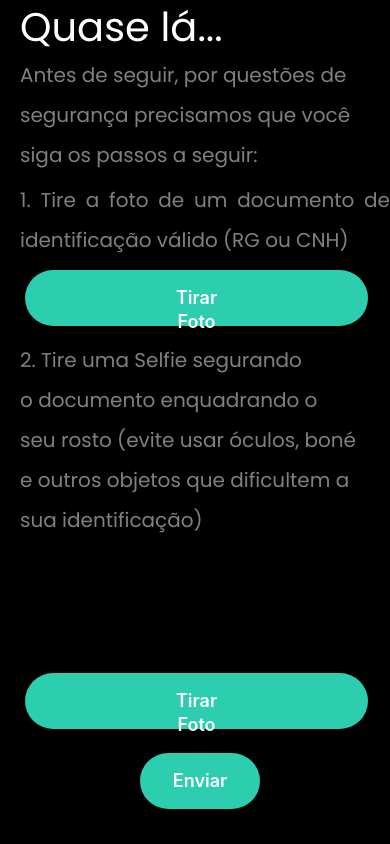
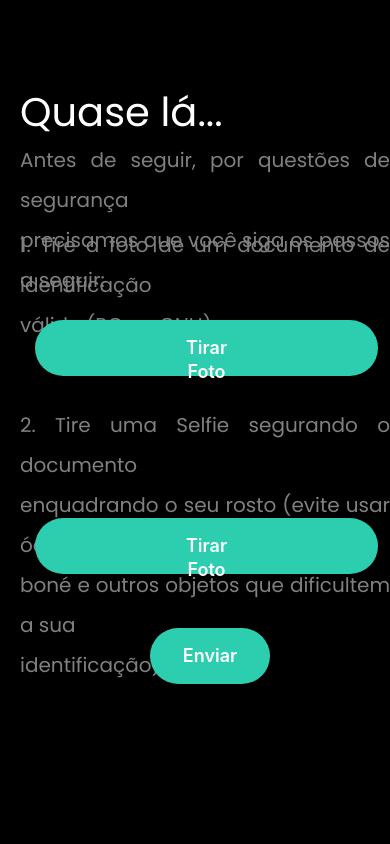
Before and after one commit to Parkfy-Team/Parkfy-Project, a React Native app in the folder Parkfy/: screen /Screen_Fotos in a window 390 px wide. Built offline with nearby package versions, Linux system fonts and the light colour scheme.

Commit message:
fixed photos screen

```diff
--- a/Parkfy/src/pages/Fotos.js
+++ b/Parkfy/src/pages/Fotos.js
@@ -41,15 +41,15 @@ import {ScrollView,
 
       <Text style={css_Fotos.quaseLaText}>Quase lá...</Text>
 
-      <Text style={css_Fotos.fotoText}>Antes de seguir, por questões de{"\n"}segurança precisamos que você{"\n"}siga os passos a seguir:</Text>
+      <Text style={css_Fotos.fotoText}>Antes de seguir, por questões de segurança{"\n"}precisamos que você siga os passos a seguir:</Text>
 
-      <Text style={css_Fotos.fotoDocRequestText}>1. Tire a foto de um documento de identificação válido (RG ou CNH)</Text>
+      <Text style={css_Fotos.fotoDocRequestText}>1. Tire a foto de um documento de identificação{"\n"}válido (RG ou CNH)</Text>
 
       <TouchableOpacity onPress={fotoDocBtn} style={css_Fotos.fotoDocBtn}>
         <Text style={css_Fotos.fotoDocText}>Tirar Foto</Text>
       </TouchableOpacity>
 
-      <Text style={css_Fotos.selfieRequestText}>2. Tire uma Selfie segurando{"\n"}o documento enquadrando o{"\n"}seu rosto (evite usar óculos, boné{"\n"}e outros objetos que dificultem a{"\n"}sua identificação)</Text>
+      <Text style={css_Fotos.selfieRequestText}>2. Tire uma Selfie segurando o documento{"\n"}enquadrando o seu rosto (evite usar óculos,{"\n"}boné e outros objetos que dificultem a sua{"\n"}identificação)</Text>
 
       <TouchableOpacity onPress={selfieBtn} style={css_Fotos.selfieBtn}>
         <Text style={css_Fotos.selfieText}>Tirar Foto</Text>
--- a/Parkfy/src/styles/FotosStyle.js
+++ b/Parkfy/src/styles/FotosStyle.js
@@ -24,7 +24,7 @@ const css_Fotos = StyleSheet.create({
         fontFamily:"poppins_regular",
         position:'absolute',
         color: 'white',
-        top: PixelRatio.roundToNearestPixel(5),
+        top: PixelRatio.roundToNearestPixel(90),
         left: PixelRatio.roundToNearestPixel(20),
         fontWeight: '500',
         fontSize: PixelRatio.roundToNearestPixel(40),
@@ -35,7 +35,7 @@ const css_Fotos = StyleSheet.create({
         fontFamily:"poppins_regular",
         position:'absolute',
         color: 'grey',
-        top: PixelRatio.roundToNearestPixel(55),
+        top: PixelRatio.roundToNearestPixel(140),
         left: PixelRatio.roundToNearestPixel(20),
         fontWeight: '500',
         fontSize: PixelRatio.roundToNearestPixel(20),
@@ -47,7 +47,7 @@ const css_Fotos = StyleSheet.create({
         fontFamily:"poppins_regular",
         position:'absolute',
         color: 'grey',
-        top: PixelRatio.roundToNearestPixel(180),
+        top: PixelRatio.roundToNearestPixel(225),
         left: PixelRatio.roundToNearestPixel(20),
         fontWeight: '500',
         fontSize: PixelRatio.roundToNearestPixel(20),
@@ -62,11 +62,11 @@ const css_Fotos = StyleSheet.create({
         padding:(16,16),
         position: "absolute",
         height: PixelRatio.roundToNearestPixel(56),
-        top: PixelRatio.roundToNearestPixel(270),
+        top: PixelRatio.roundToNearestPixel(320),
         width: PixelRatio.roundToNearestPixel(343),
         backgroundColor: '#2DCDB0',
         borderRadius: PixelRatio.roundToNearestPixel(100),
-        marginLeft: PixelRatio.roundToNearestPixel(25)
+        marginLeft: PixelRatio.roundToNearestPixel(35)
     },
 
     fotoDocText: {
@@ -83,7 +83,7 @@ const css_Fotos = StyleSheet.create({
         fontFamily:"poppins_regular",
         position:'absolute',
         color: 'grey',
-        top: PixelRatio.roundToNearestPixel(340),
+        top: PixelRatio.roundToNearestPixel(405),
         left: PixelRatio.roundToNearestPixel(20),
         fontWeight: '500',
         fontSize: PixelRatio.roundToNearestPixel(20),
@@ -98,11 +98,11 @@ const css_Fotos = StyleSheet.create({
         padding:(16,16),
         position: "absolute",
         height: PixelRatio.roundToNearestPixel(56),
-        bottom: PixelRatio.roundToNearestPixel(115),
+        bottom: PixelRatio.roundToNearestPixel(270),
         width: PixelRatio.roundToNearestPixel(343),
         backgroundColor: '#2DCDB0',
         borderRadius: PixelRatio.roundToNearestPixel(100),
-        marginLeft: PixelRatio.roundToNearestPixel(25)
+        marginLeft: PixelRatio.roundToNearestPixel(35)
     },
 
     selfieText: {
@@ -122,11 +122,11 @@ const css_Fotos = StyleSheet.create({
         padding:(16,16),
         position: "absolute",
         height: PixelRatio.roundToNearestPixel(56),
-        bottom: PixelRatio.roundToNearestPixel(35),
+        bottom: PixelRatio.roundToNearestPixel(160),
         width: PixelRatio.roundToNearestPixel(120),
         backgroundColor: '#2DCDB0',
         borderRadius: PixelRatio.roundToNearestPixel(100),
-        marginLeft: PixelRatio.roundToNearestPixel(140)
+        marginLeft: PixelRatio.roundToNearestPixel(150)
     },
 
     enviarText: {
```
